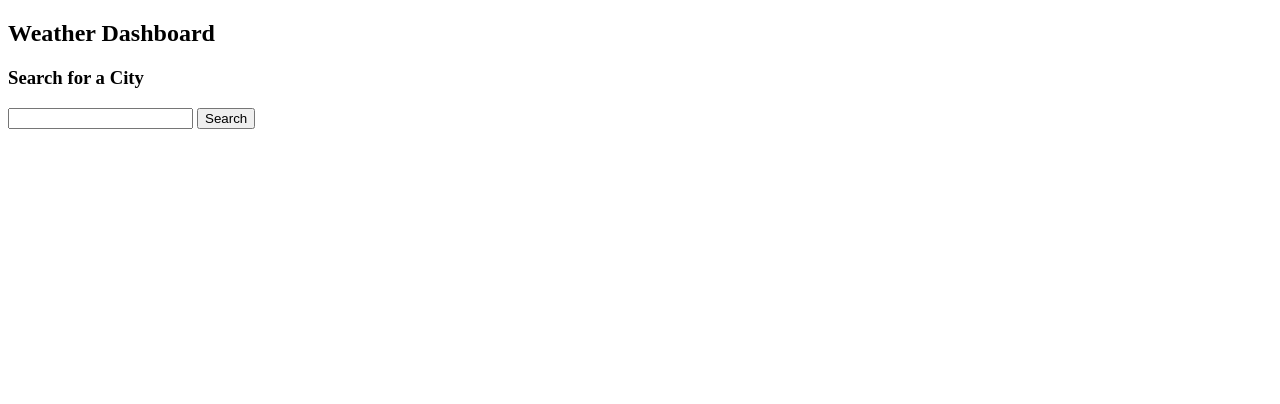
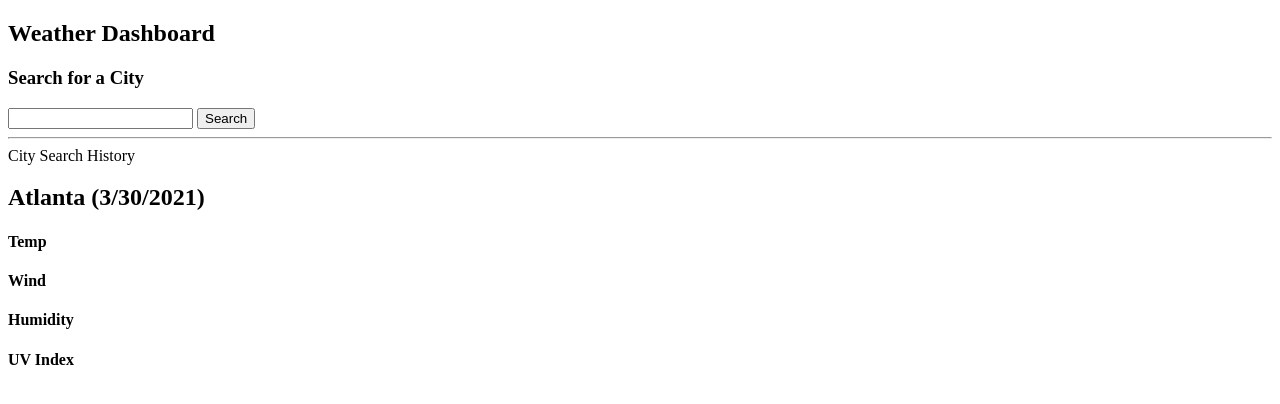
Before and after one commit to justjoshua1292/Weather-Dashboard, a plain HTML site: page index.html in a window 1280 px wide. Drawn offline with Linux system fonts and the light colour scheme.

Commit message:
working on adding cities and sections to html>

```diff
--- a/index.html
+++ b/index.html
@@ -17,10 +17,24 @@
             <h3> Search for a City</h3>
             <input type="text">
             <button> Search </button>
+            <hr/>
+            <article>
+                City Search History
+            </article>
         </aside>
 
         <section>
+            <article>
+                <h2>Atlanta (3/30/2021)</h2>
+                <h4>Temp</h4>
+                <h4>Wind</h4>
+                <h4>Humidity</h4>
+                <h4>UV Index</h4>
+            </article>
 
+            <article>
+
+            </article>
         </section>
 
 
```
